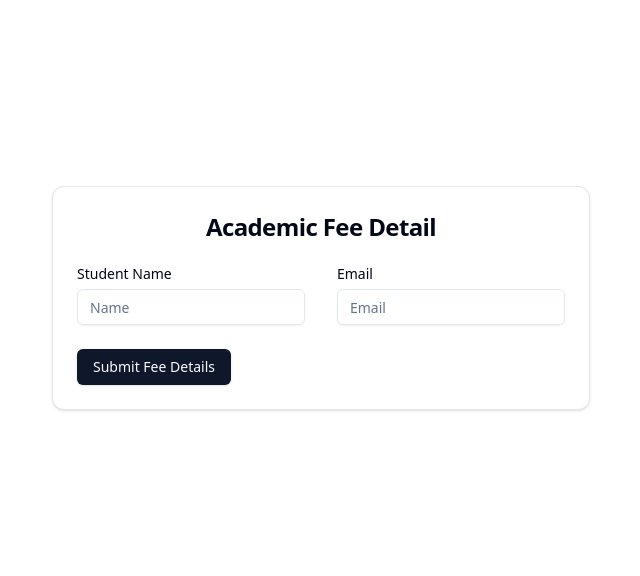
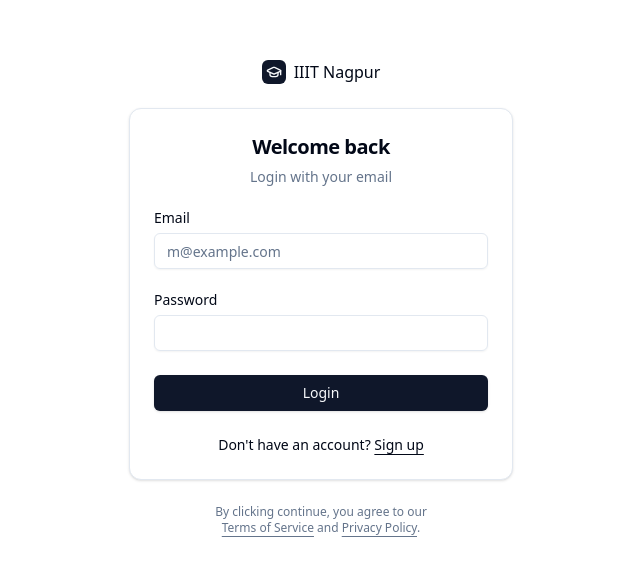
Before and after one commit to iDCoded/rec-gen-iiitn, a React (Vite) app: page / in a window 1280 px wide. Shown: the part 102-678 px from the top of the page, without its empty margins (319-959 px from the left). Built offline with nearby package versions, Linux system fonts and the light colour scheme.

Commit message:
Add login page to homescreen

```diff
--- a/src/App.tsx
+++ b/src/App.tsx
@@ -1,40 +1,10 @@
-import { Button } from "./components/ui/button";
-import {
-	Card,
-	CardContent,
-	CardFooter,
-	CardHeader,
-	CardTitle,
-} from "./components/ui/card";
-import { Input } from "./components/ui/input";
-import { Label } from "./components/ui/label";
+import LoginPage from "./app/login/page";
 
 function App() {
 	return (
 		<>
 			<div className="flex flex-col justify-center items-center min-h-screen">
-				<Card>
-					<CardHeader>
-						<CardTitle className="text-center text-2xl font-bold">
-							Academic Fee Detail
-						</CardTitle>
-					</CardHeader>
-					<CardContent>
-						<div className="flex flex-row gap-8">
-							<div className="flex flex-col gap-2">
-								<Label htmlFor="name">Student Name</Label>
-								<Input id="Name" placeholder="Name" />
-							</div>
-							<div className="flex flex-col gap-2">
-								<Label htmlFor="email">Email</Label>
-								<Input type="email" placeholder="Email" />
-							</div>
-						</div>
-					</CardContent>
-					<CardFooter>
-						<Button>Submit Fee Details</Button>
-					</CardFooter>
-				</Card>
+				<LoginPage />
 			</div>
 		</>
 	);
```
